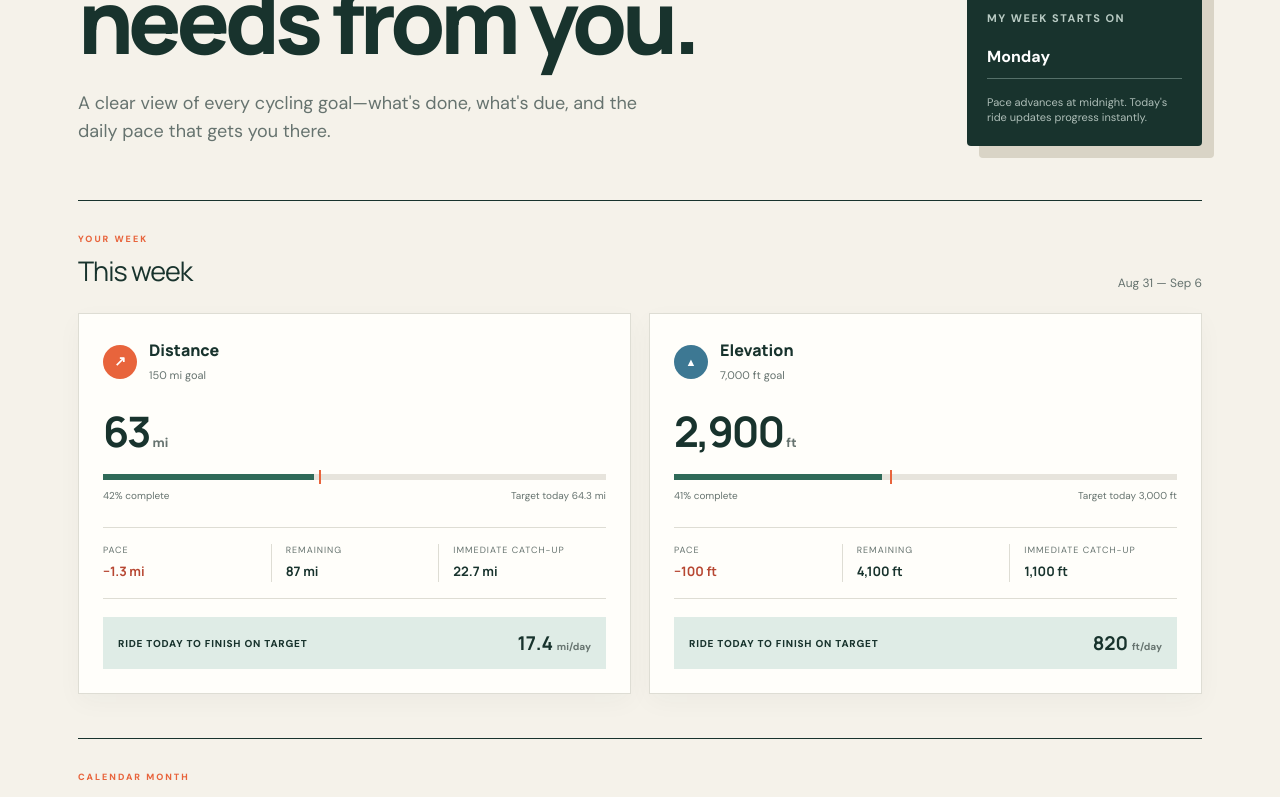
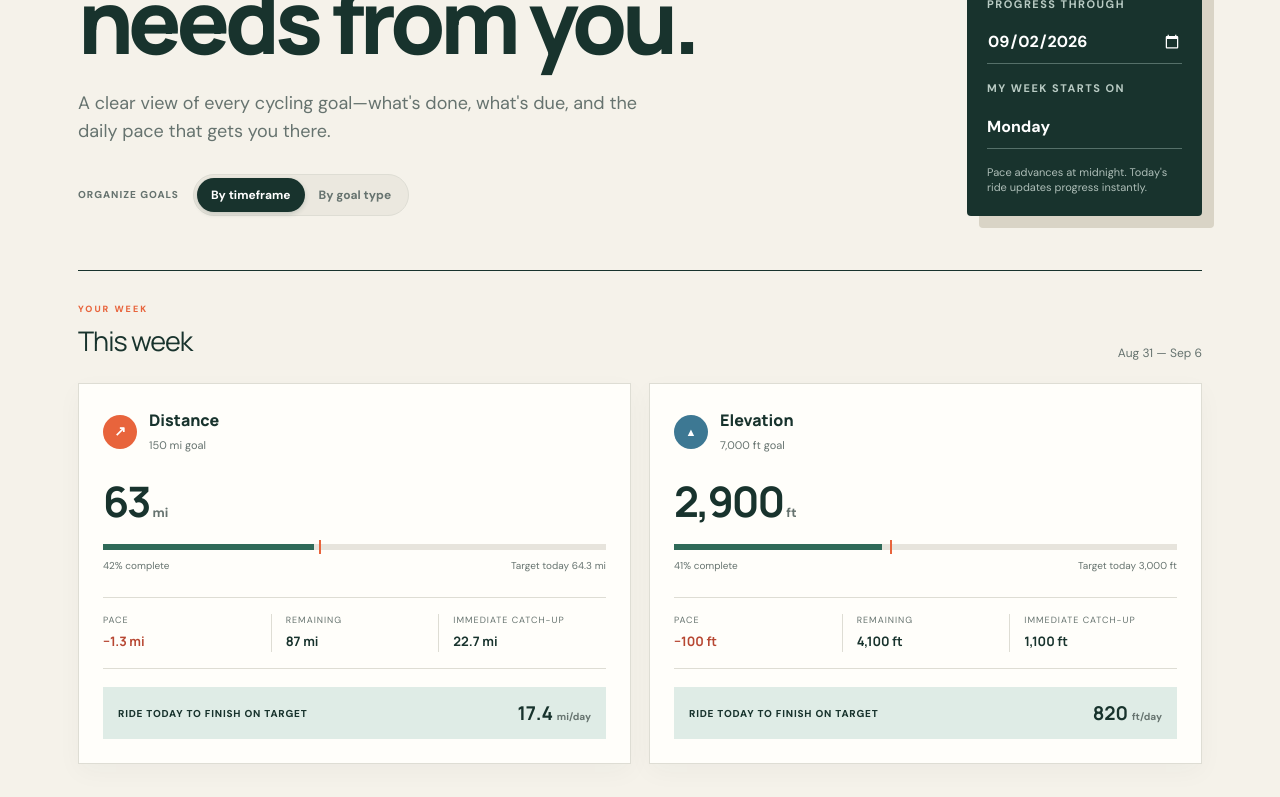
Before and after one commit to theycallmedaly/cycling-goals-intelligence, a Next.js app: page / in a window 1280 px wide. Shown: the part 300-1097 px from the top of the page. Built offline with nearby package versions, Linux system fonts and the light colour scheme.

Commit message:
Add goal organization toggle

```diff
--- a/app/globals.css
+++ b/app/globals.css
@@ -9,10 +9,11 @@
 .kicker { display:flex; gap:9px; align-items:center; margin:0 0 22px; color:var(--green); text-transform:uppercase; font-size:11px; letter-spacing:2px; font-weight:800; } .kicker span { display:block; width:26px; height:2px; background:var(--orange); }
 h1 { margin:0; max-width:790px; font-family:var(--font-display); font-size:clamp(46px,7vw,88px); line-height:.98; letter-spacing:-5px; font-weight:750; }
 .intro { margin:27px 0 0; max-width:590px; color:var(--muted); font-size:18px; line-height:1.55; }
+.view-control { display:flex; align-items:center; gap:14px; margin-top:28px; } .view-control > span { color:var(--muted); font-size:10px; font-weight:800; letter-spacing:1px; text-transform:uppercase; } .view-control > div { display:flex; padding:3px; border:1px solid var(--line); border-radius:999px; background:#ebe8df; } .view-control button { border:0; border-radius:999px; padding:8px 14px; color:var(--muted); background:transparent; font-size:12px; font-weight:700; } .view-control button[aria-pressed="true"] { color:white; background:var(--ink); box-shadow:0 2px 5px rgba(24,51,45,.18); }
 .date-card { width:235px; padding:20px; background:var(--ink); color:white; border-radius:4px; box-shadow:12px 12px 0 #d9d4c6; } .date-card label { display:block; font-size:11px; letter-spacing:1.5px; text-transform:uppercase; color:#b9cbc4; font-weight:700; } .date-card input,.date-card select { width:100%; margin:9px 0 16px; padding:9px 0; border:0; border-bottom:1px solid #557069; color:white; color-scheme:dark; background:transparent; font-weight:700; } .date-card select { appearance:none; border-radius:0; } .date-card option { color:var(--ink); background:white; } .date-card span { display:block; color:#aebeb8; font-size:11px; line-height:1.4; }
 .dashboard { max-width:1180px; margin:auto; padding:0 28px 80px; } .period { padding:32px 0 44px; border-top:1px solid var(--ink); }
 .period-heading { display:flex; align-items:end; justify-content:space-between; margin-bottom:21px; } .period-heading p { margin:0 0 5px; color:var(--orange); font-size:9px; font-weight:800; letter-spacing:2px; } .period-heading h2 { margin:0; font-family:var(--font-display); font-size:27px; letter-spacing:-1px; } .period-heading > span { color:var(--muted); font-size:12px; }
-.metric-grid { display:grid; grid-template-columns:1fr 1fr; gap:18px; } .metric-card { background:var(--card); border:1px solid var(--line); padding:24px; box-shadow:0 8px 24px rgba(24,51,45,.035); }
+.metric-grid { display:grid; grid-template-columns:1fr 1fr; gap:18px; } .metric-grid.three-up { grid-template-columns:repeat(3,1fr); } .metric-card { background:var(--card); border:1px solid var(--line); padding:24px; box-shadow:0 8px 24px rgba(24,51,45,.035); }
 .metric-title { display:flex; gap:12px; align-items:center; } .metric-icon { width:34px; height:34px; display:grid; place-items:center; border-radius:50%; color:white; font-size:14px; font-weight:900; } .metric-icon.distance { background:var(--orange); } .metric-icon.elevation { background:var(--blue); font-size:11px; } .metric-title p { margin:0; font-family:var(--font-display); font-size:16px; font-weight:800; } .metric-title span:not(.metric-icon) { color:var(--muted); font-size:11px; }
 .primary-stat { margin:24px 0 15px; } .primary-stat strong { font-family:var(--font-display); font-size:42px; line-height:1; letter-spacing:-2px; } .primary-stat span { color:var(--muted); font-size:13px; font-weight:700; }
 .progress-wrap { margin:20px 0 24px; } .progress-track { height:6px; position:relative; background:#e7e4dc; } .progress-fill { height:100%; background:var(--green); } .target-tick { position:absolute; top:-4px; width:2px; height:14px; background:var(--orange); } .progress-labels { margin-top:8px; display:flex; justify-content:space-between; gap:10px; color:var(--muted); font-size:10px; }
@@ -20,5 +21,6 @@ h1 { margin:0; max-width:790px; font-family:var(--font-display); font-size:clamp
 .pace-callout { margin-top:18px; padding:12px 15px; display:flex; justify-content:space-between; align-items:center; } .pace-callout.catchup { background:#f6e1d9; } .pace-callout.steady { background:#dfece6; } .pace-callout span { font-size:10px; font-weight:800; text-transform:uppercase; letter-spacing:.8px; } .pace-callout strong { font-family:var(--font-display); font-size:19px; } .pace-callout small { font-family:var(--font-body); color:var(--muted); font-size:10px; }
 .inputs { display:grid; grid-template-columns:1fr 1fr; gap:10px; margin:22px 0 15px; } .inputs label { color:var(--muted); font-size:10px; font-weight:700; text-transform:uppercase; letter-spacing:.8px; } .inputs input { width:100%; display:block; margin-top:5px; border:1px solid var(--line); background:#fff; color:var(--ink); padding:9px; font-weight:700; }
 footer { max-width:1180px; margin:auto; border-top:1px solid var(--line); padding:28px; display:flex; align-items:center; justify-content:space-between; color:var(--muted); font-size:12px; } footer div { display:flex; align-items:center; gap:10px; color:var(--ink); } .brand-mark.small { width:27px; height:27px; font-size:8px; } footer button { border:0; background:none; color:var(--green); text-decoration:underline; }
-@media (max-width:760px) { .hero { grid-template-columns:1fr; padding-top:48px; gap:28px; } h1 { letter-spacing:-3px; } .date-card { width:100%; } .metric-grid { grid-template-columns:1fr; } .stat-grid strong { font-size:12px; } footer { align-items:flex-start; gap:18px; flex-direction:column; } }
-@media (max-width:430px) { .brand b { display:none; } .topbar { padding:0 18px; } .hero,.dashboard { padding-left:18px; padding-right:18px; } .metric-card { padding:19px; } .progress-labels { flex-direction:column; } }
+@media (max-width:900px) { .metric-grid.three-up { grid-template-columns:1fr 1fr; } }
+@media (max-width:760px) { .hero { grid-template-columns:1fr; padding-top:48px; gap:28px; } h1 { letter-spacing:-3px; } .date-card { width:100%; } .metric-grid,.metric-grid.three-up { grid-template-columns:1fr; } .stat-grid strong { font-size:12px; } footer { align-items:flex-start; gap:18px; flex-direction:column; } }
+@media (max-width:430px) { .brand b { display:none; } .topbar { padding:0 18px; } .hero,.dashboard { padding-left:18px; padding-right:18px; } .metric-card { padding:19px; } .progress-labels,.view-control { align-items:flex-start; flex-direction:column; } }
--- a/app/page.tsx
+++ b/app/page.tsx
@@ -5,6 +5,8 @@ import { calculateGoalPace, getPeriodBounds, type Timeframe, type Weekday } from
 
 type GoalInput = { goal: number; current: number };
 type GoalData = Record<Timeframe, { distance: GoalInput; elevation: GoalInput }>;
+type Metric = keyof GoalData['week'];
+type ViewMode = 'timeframe' | 'goalType';
 
 const sampleData: GoalData = {
   week: { distance: { goal: 150, current: 63 }, elevation: { goal: 7000, current: 2900 } },
@@ -47,6 +49,7 @@ export default function Home() {
   const [goals, setGoals] = useState<GoalData>(sampleData);
   const [editing, setEditing] = useState(false);
   const [weekStartsOn, setWeekStartsOn] = useState<Weekday>(1);
+  const [viewMode, setViewMode] = useState<ViewMode>('timeframe');
 
   const rows = useMemo(() => periods.map((period) => {
     const bounds = getPeriodBounds(period.id, asOf, weekStartsOn);
@@ -70,55 +73,17 @@ export default function Home() {
     }));
   };
 
-  return (
-    <main>
-      <header className="topbar">
-        <a className="brand" href="#top" aria-label="Cycling Goals Intelligence home">
-          <span className="brand-mark">CG</span>
-          <span>Cycling Goals <b>Intelligence</b></span>
-        </a>
-        <button className="edit-button" onClick={() => setEditing((value) => !value)}>
-          {editing ? 'Done editing' : 'Edit goals'}
-        </button>
-      </header>
-
-      <section className="hero" id="top">
-        <div>
-          <p className="kicker"><span /> Pace intelligence</p>
-          <h1>Know what today<br />needs from you.</h1>
-          <p className="intro">A clear view of every cycling goal—what&apos;s done, what&apos;s due, and the daily pace that gets you there.</p>
-        </div>
-        <div className="date-card">
-          <label htmlFor="as-of">Progress through</label>
-          <input id="as-of" type="date" value={asOf} onChange={(event) => setAsOf(event.target.value)} />
-          <label htmlFor="week-start">My week starts on</label>
-          <select id="week-start" value={weekStartsOn} onChange={(event) => setWeekStartsOn(Number(event.target.value) as Weekday)}>
-            {weekdays.map((day) => <option key={day.value} value={day.value}>{day.label}</option>)}
-          </select>
-          <span>Pace advances at midnight. Today&apos;s ride updates progress instantly.</span>
-        </div>
-      </section>
-
-      <section className="dashboard" aria-label="Goal pace dashboard">
-        {rows.map((period) => (
-          <article className="period" key={period.id}>
-            <div className="period-heading">
-              <div><p>{period.eyebrow}</p><h2>{period.label}</h2></div>
-              <span>{period.bounds.startLabel} — {period.bounds.endLabel}</span>
-            </div>
-
-            <div className="metric-grid">
-              {period.metrics.map((result) => {
+  const renderGoalCard = (period: (typeof rows)[number], result: (typeof rows)[number]['metrics'][number], title: string, subtitle: string) => {
     const meta = metricMeta[result.metric];
     const input = goals[period.id][result.metric];
     const behind = result.aheadBehind < 0;
     const completed = Math.min(100, result.progressPercent);
     const target = Math.min(100, result.targetPercent);
     return (
-                  <section className="metric-card" key={result.metric}>
+      <section className="metric-card" key={`${period.id}-${result.metric}`}>
         <div className="metric-title">
           <span className={`metric-icon ${result.metric}`}>{result.metric === 'distance' ? '↗' : '▲'}</span>
-                      <div><p>{meta.label}</p><span>{format(input.goal, meta.decimals)} {meta.unit} goal</span></div>
+          <div><p>{title}</p><span>{subtitle}</span></div>
         </div>
 
         {editing ? (
@@ -150,8 +115,57 @@ export default function Home() {
         </div>
       </section>
     );
-              })}
+  };
+
+  return (
+    <main>
+      <header className="topbar">
+        <a className="brand" href="#top" aria-label="Cycling Goals Intelligence home">
+          <span className="brand-mark">CG</span>
+          <span>Cycling Goals <b>Intelligence</b></span>
+        </a>
+        <button className="edit-button" onClick={() => setEditing((value) => !value)}>
+          {editing ? 'Done editing' : 'Edit goals'}
+        </button>
+      </header>
+
+      <section className="hero" id="top">
+        <div>
+          <p className="kicker"><span /> Pace intelligence</p>
+          <h1>Know what today<br />needs from you.</h1>
+          <p className="intro">A clear view of every cycling goal—what&apos;s done, what&apos;s due, and the daily pace that gets you there.</p>
+          <div className="view-control" role="group" aria-label="Organize goals">
+            <span>Organize goals</span>
+            <div>
+              <button aria-pressed={viewMode === 'timeframe'} onClick={() => setViewMode('timeframe')}>By timeframe</button>
+              <button aria-pressed={viewMode === 'goalType'} onClick={() => setViewMode('goalType')}>By goal type</button>
             </div>
+          </div>
+        </div>
+        <div className="date-card">
+          <label htmlFor="as-of">Progress through</label>
+          <input id="as-of" type="date" value={asOf} onChange={(event) => setAsOf(event.target.value)} />
+          <label htmlFor="week-start">My week starts on</label>
+          <select id="week-start" value={weekStartsOn} onChange={(event) => setWeekStartsOn(Number(event.target.value) as Weekday)}>
+            {weekdays.map((day) => <option key={day.value} value={day.value}>{day.label}</option>)}
+          </select>
+          <span>Pace advances at midnight. Today&apos;s ride updates progress instantly.</span>
+        </div>
+      </section>
+
+      <section className="dashboard" aria-label="Goal pace dashboard">
+        {viewMode === 'timeframe' ? rows.map((period) => (
+          <article className="period" key={period.id}>
+            <div className="period-heading"><div><p>{period.eyebrow}</p><h2>{period.label}</h2></div><span>{period.bounds.startLabel} — {period.bounds.endLabel}</span></div>
+            <div className="metric-grid">{period.metrics.map((result) => renderGoalCard(period, result, metricMeta[result.metric].label, `${format(goals[period.id][result.metric].goal, metricMeta[result.metric].decimals)} ${metricMeta[result.metric].unit} goal`))}</div>
+          </article>
+        )) : (['distance', 'elevation'] as Metric[]).map((metric) => (
+          <article className="period" key={metric}>
+            <div className="period-heading"><div><p>{metric === 'distance' ? 'MILEAGE' : 'CLIMBING'}</p><h2>{metric === 'distance' ? 'Mileage goals' : 'Climbing goals'}</h2></div><span>Weekly · Monthly · Yearly</span></div>
+            <div className="metric-grid three-up">{rows.map((period) => {
+              const result = period.metrics.find((item) => item.metric === metric)!;
+              return renderGoalCard(period, result, period.label, `${period.bounds.startLabel} — ${period.bounds.endLabel} · ${format(goals[period.id][metric].goal, metricMeta[metric].decimals)} ${metricMeta[metric].unit} goal`);
+            })}</div>
           </article>
         ))}
       </section>
```
Also changed, not shown: 1 other file (tests, documents, lock files or other folders). Lines whose indentation alone changed are shown as unchanged.
